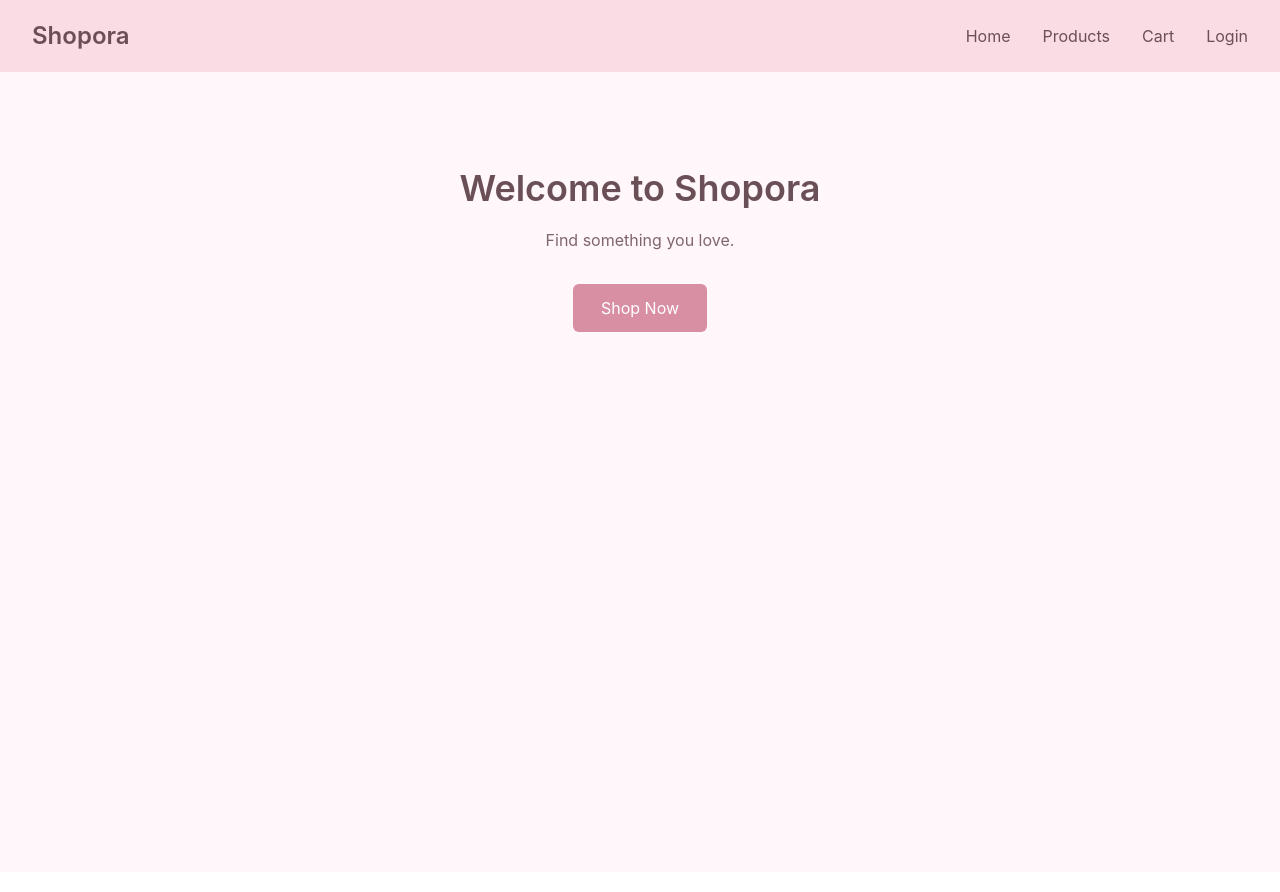
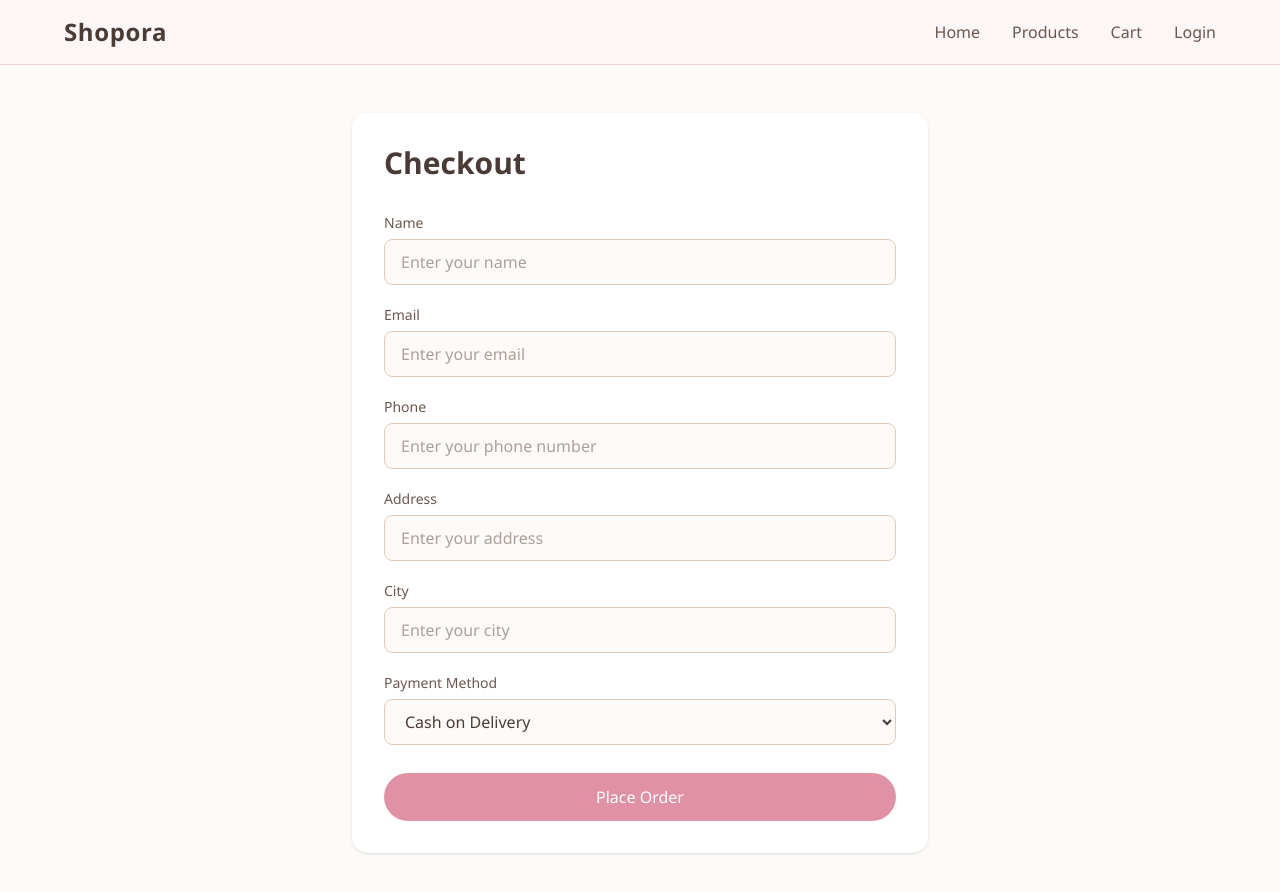
Before and after one commit to lalettywambo/react-shopora, a React (Vite) app: page /checkout in a window 1280 px wide. Shown: the top 892 px of the page. Built offline with nearby package versions, Linux system fonts and the light colour scheme.

Commit message:
change colour theme and add Readme.md

```diff
--- a/src/App.jsx
+++ b/src/App.jsx
@@ -1,11 +1,24 @@
+import { Routes, Route } from "react-router-dom"
 import Navbar from "./components/Navbar"
 import Home from "./pages/Home"
+import Products from "./pages/Products"
+import ProductDetails from "./pages/ProductDetails"
+import Cart from "./pages/Cart"
+import Checkout from "./pages/Checkout"
+import Login from "./pages/Login"
 
 function App() {
   return (
     <>
       <Navbar />
-      <Home />
+      <Routes>
+        <Route path="/" element={<Home />} />
+        <Route path="/products" element={<Products />} />
+        <Route path="/products/:id" element={<ProductDetails />} />
+        <Route path="/cart" element={<Cart />} />
+        <Route path="/checkout" element={<Checkout />} />
+        <Route path="/login" element={<Login />} />
+      </Routes>
     </>
   )
 }
--- a/src/components/navbar.jsx
+++ b/src/components/navbar.jsx
@@ -1,29 +1,85 @@
+import { useState } from "react";
+import { NavLink } from "react-router-dom";
+import { useCart } from "../context/CartContext";
+
+const links = [
+  { to: "/", label: "Home" },
+  { to: "/products", label: "Products" },
+  { to: "/cart", label: "Cart" },
+  { to: "/login", label: "Login" },
+];
+
 function Navbar() {
+  const [isOpen, setIsOpen] = useState(false);
+  const { cart } = useCart();
+
+  const linkClasses = ({ isActive }) =>
+    `transition-colors duration-200 ${
+      isActive
+        ? "text-blush-600 font-semibold"
+        : "text-taupe-600 hover:text-blush-500"
+    }`;
+
   return (
-    <nav className="bg-[#F8DDE5] text-[#6B4F57] px-8 py-5 flex justify-between items-center">
-      <h1 className="text-2xl font-semibold">
-        Shopora
-      </h1>
+    <nav className="sticky top-0 z-50 bg-blush-50/90 backdrop-blur border-b border-blush-200 px-6 py-4">
+      <div className="max-w-6xl mx-auto flex justify-between items-center">
+        <NavLink
+          to="/"
+          className="text-2xl font-semibold tracking-wide text-taupe-700"
+          onClick={() => setIsOpen(false)}
+        >
+          Shopora
+        </NavLink>
 
-      <div className="flex gap-8">
-        <a href="/" className="hover:text-[#C77D92]">
-          Home
-        </a>
+        <div className="hidden md:flex items-center gap-8">
+          {links.map((link) => (
+            <NavLink key={link.to} to={link.to} className={linkClasses} end={link.to === "/"}>
+              {link.label === "Cart" ? (
+                <span className="relative">
+                  Cart
+                  {cart.length > 0 && (
+                    <span className="absolute -top-2 -right-4 bg-blush-500 text-white text-xs w-4 h-4 rounded-full flex items-center justify-center">
+                      {cart.length}
+                    </span>
+                  )}
+                </span>
+              ) : (
+                link.label
+              )}
+            </NavLink>
+          ))}
+        </div>
 
-        <a href="/products" className="hover:text-[#C77D92]">
-          Products
-        </a>
+        <button
+          type="button"
+          className="md:hidden text-taupe-600 hover:text-blush-500"
+          onClick={() => setIsOpen((prev) => !prev)}
+          aria-label="Toggle menu"
+          aria-expanded={isOpen}
+        >
+          <span className="block w-6 h-0.5 bg-current mb-1.5" />
+          <span className="block w-6 h-0.5 bg-current mb-1.5" />
+          <span className="block w-6 h-0.5 bg-current" />
+        </button>
+      </div>
 
-        <a href="/cart" className="hover:text-[#C77D92]">
-          Cart
-        </a>
-
-        <a href="/login" className="hover:text-[#C77D92]">
-          Login
-        </a>
-      </div>
+      {isOpen && (
+        <div className="md:hidden mt-4 flex flex-col gap-4 pb-2">
+          {links.map((link) => (
+            <NavLink
+              key={link.to}
+              to={link.to}
+              className={linkClasses}
+              end={link.to === "/"}
+              onClick={() => setIsOpen(false)}
+            >
+              {link.label} {link.label === "Cart" && cart.length > 0 ? `(${cart.length})` : ""}
+            </NavLink>
+          ))}
+        </div>
+      )}
     </nav>
-  )
+  );
 }
 
-export default Navbar
+export default Navbar;
--- a/src/index.css
+++ b/src/index.css
@@ -1 +1,31 @@
 @import "tailwindcss";
+
+@theme {
+  /* Nude / blush palette */
+  --color-nude-50: #fdfaf7;
+  --color-nude-100: #f8f0ea;
+  --color-nude-200: #f0e2d6;
+  --color-nude-300: #e4cdb8;
+
+  --color-blush-50: #fdf5f6;
+  --color-blush-100: #fbe8ec;
+  --color-blush-200: #f6d3db;
+  --color-blush-300: #edb3c1;
+  --color-blush-400: #e191a5;
+  --color-blush-500: #d1728b;
+  --color-blush-600: #b85975;
+  --color-blush-700: #94445e;
+
+  --color-taupe-500: #8a746c;
+  --color-taupe-600: #6b5750;
+  --color-taupe-700: #4a3b36;
+  --color-taupe-800: #372a26;
+
+  --font-sans: "Poppins", "Segoe UI", ui-sans-serif, system-ui, sans-serif;
+}
+
+body {
+  background-color: var(--color-nude-50);
+  font-family: var(--font-sans);
+  color: var(--color-taupe-700);
+}
--- a/src/main.jsx
+++ b/src/main.jsx
@@ -1,13 +1,16 @@
 import { StrictMode } from "react";
 import { createRoot } from "react-dom/client";
+import { BrowserRouter } from "react-router-dom";
 import "./index.css";
 import App from "./App.jsx";
 import { CartProvider } from "./context/CartContext";
 
 createRoot(document.getElementById("root")).render(
   <StrictMode>
-    <CartProvider>
-      <App />
-    </CartProvider>
+    <BrowserRouter>
+      <CartProvider>
+        <App />
+      </CartProvider>
+    </BrowserRouter>
   </StrictMode>
 );
--- a/src/pages/Cart.jsx
+++ b/src/pages/Cart.jsx
@@ -1,3 +1,4 @@
+import { Link } from "react-router-dom";
 import { useCart } from "../context/CartContext";
 
 function Cart() {
@@ -9,34 +10,66 @@ function Cart() {
   );
 
   return (
-    <div>
-      <h1>Shopping Cart</h1>
+    <div className="min-h-screen bg-nude-50 px-6 py-12">
+      <div className="max-w-3xl mx-auto">
+        <h1 className="text-3xl font-semibold text-taupe-700 mb-8">Shopping Cart</h1>
 
         {cart.length === 0 ? (
-        <p>Your cart is empty.</p>
+          <div className="bg-white rounded-2xl shadow-sm p-10 text-center">
+            <p className="text-taupe-500 mb-6">Your cart is empty.</p>
+            <Link
+              to="/products"
+              className="inline-block bg-blush-400 text-white px-6 py-2.5 rounded-full font-medium hover:bg-blush-500 transition-colors duration-200"
+            >
+              Browse Products
+            </Link>
+          </div>
         ) : (
-        <div>
+          <div className="bg-white rounded-2xl shadow-sm p-6">
+            <div className="flex flex-col gap-4">
               {cart.map((product, index) => (
-            <div key={index}>
+                <div
+                  key={index}
+                  className="flex items-center gap-4 border-b border-nude-200 pb-4 last:border-b-0 last:pb-0"
+                >
+                  <div className="bg-nude-100 rounded-xl p-2 shrink-0">
                     <img
                       src={product.image}
                       alt={product.title}
-                width="100"
+                      className="w-16 h-16 object-contain"
                     />
+                  </div>
 
-              <h2>{product.title}</h2>
+                  <div className="flex-1">
+                    <h2 className="text-taupe-700 font-medium">{product.title}</h2>
+                    <p className="text-blush-600 font-semibold">${product.price}</p>
+                  </div>
 
-              <p>${product.price}</p>
-
-              <button onClick={() => removeFromCart(index)}>
+                  <button
+                    onClick={() => removeFromCart(index)}
+                    className="text-taupe-500 hover:text-blush-600 text-sm font-medium transition-colors duration-200"
+                  >
                     Remove
                   </button>
                 </div>
               ))}
+            </div>
 
-          <h2>Total: ${total.toFixed(2)}</h2>
+            <div className="flex justify-between items-center mt-6 pt-6 border-t border-nude-200">
+              <h2 className="text-lg font-semibold text-taupe-700">
+                Total: ${total.toFixed(2)}
+              </h2>
+
+              <Link
+                to="/checkout"
+                className="bg-blush-400 text-white px-6 py-2.5 rounded-full font-medium hover:bg-blush-500 transition-colors duration-200"
+              >
+                Checkout
+              </Link>
+            </div>
           </div>
         )}
+      </div>
     </div>
   );
 }
--- a/src/pages/Checkout.jsx
+++ b/src/pages/Checkout.jsx
@@ -24,73 +24,84 @@ function Checkout() {
     alert("Order placed successfully!");
   }
 
+  const inputClasses =
+    "w-full rounded-lg border border-nude-300 bg-nude-50 px-4 py-2.5 text-taupe-700 placeholder-taupe-400 focus:outline-none focus:ring-2 focus:ring-blush-300 focus:border-blush-300 transition-colors duration-200";
+  const labelClasses = "block text-sm font-medium text-taupe-600 mb-1.5";
+
   return (
+    <div className="min-h-screen bg-nude-50 px-6 py-12">
+      <div className="max-w-xl mx-auto bg-white rounded-2xl shadow-sm p-8">
+        <h1 className="text-3xl font-semibold text-taupe-700 mb-8">Checkout</h1>
+
+        <form onSubmit={handleSubmit} className="flex flex-col gap-5">
           <div>
-      <h1>Checkout</h1>
-
-      <form onSubmit={handleSubmit}>
-        <div>
-          <label>Name</label>
+            <label className={labelClasses}>Name</label>
             <input
               type="text"
               name="name"
               value={formData.name}
               onChange={handleChange}
               placeholder="Enter your name"
+              className={inputClasses}
             />
           </div>
 
           <div>
-          <label>Email</label>
+            <label className={labelClasses}>Email</label>
             <input
               type="email"
               name="email"
               value={formData.email}
               onChange={handleChange}
               placeholder="Enter your email"
+              className={inputClasses}
             />
           </div>
 
           <div>
-          <label>Phone</label>
+            <label className={labelClasses}>Phone</label>
             <input
               type="tel"
               name="phone"
               value={formData.phone}
               onChange={handleChange}
               placeholder="Enter your phone number"
+              className={inputClasses}
             />
           </div>
 
           <div>
-          <label>Address</label>
+            <label className={labelClasses}>Address</label>
             <input
               type="text"
               name="address"
               value={formData.address}
               onChange={handleChange}
               placeholder="Enter your address"
+              className={inputClasses}
             />
           </div>
 
           <div>
-          <label>City</label>
+            <label className={labelClasses}>City</label>
             <input
               type="text"
               name="city"
               value={formData.city}
               onChange={handleChange}
               placeholder="Enter your city"
+              className={inputClasses}
             />
           </div>
 
           <div>
-          <label>Payment Method</label>
+            <label className={labelClasses}>Payment Method</label>
 
             <select
               name="paymentMethod"
               value={formData.paymentMethod}
               onChange={handleChange}
+              className={inputClasses}
             >
               <option>Cash on Delivery</option>
               <option>Card</option>
@@ -98,10 +109,14 @@ function Checkout() {
             </select>
           </div>
 
-        <button type="submit">
+          <button
+            type="submit"
+            className="mt-2 bg-blush-400 text-white rounded-full py-3 font-medium hover:bg-blush-500 transition-colors duration-200"
+          >
             Place Order
           </button>
         </form>
+      </div>
     </div>
   );
 }
--- a/src/pages/Home.jsx
+++ b/src/pages/Home.jsx
@@ -1,18 +1,27 @@
+import { Link } from "react-router-dom";
+
 function Home() {
   return (
-    <div className="min-h-screen bg-[#FFF7FA]">
-      <section className="text-center py-24 px-6">
-        <h1 className="text-4xl font-semibold text-[#6B4F57] mb-5">
+    <div className="min-h-screen bg-gradient-to-b from-blush-50 to-nude-50">
+      <section className="text-center py-28 px-6">
+        <span className="inline-block text-sm tracking-widest uppercase text-blush-500 mb-4">
+          New Season
+        </span>
+
+        <h1 className="text-5xl font-semibold text-taupe-700 mb-5">
           Welcome to Shopora
         </h1>
 
-        <p className="text-[#80656D] mb-8">
+        <p className="text-taupe-500 mb-10 max-w-md mx-auto">
           Find something you love.
         </p>
 
-        <button className="bg-[#D98FA3] text-white px-7 py-3 rounded-md hover:bg-[#C77D92]">
+        <Link
+          to="/products"
+          className="inline-block bg-blush-400 text-white px-8 py-3 rounded-full font-medium tracking-wide hover:bg-blush-500 transition-colors duration-200 shadow-sm"
+        >
           Shop Now
-        </button>
+        </Link>
       </section>
     </div>
   )
--- a/src/pages/Login.jsx
+++ b/src/pages/Login.jsx
@@ -1,8 +1,10 @@
 function Login() {
   return (
-    <div>
-      <h1>Login</h1>
-      <p>Login page</p>
+    <div className="min-h-screen bg-nude-50 px-6 py-12 flex items-center justify-center">
+      <div className="w-full max-w-sm bg-white rounded-2xl shadow-sm p-8 text-center">
+        <h1 className="text-3xl font-semibold text-taupe-700 mb-2">Login</h1>
+        <p className="text-taupe-500">Login page</p>
+      </div>
     </div>
   );
 }
--- a/src/pages/Products.jsx
+++ b/src/pages/Products.jsx
@@ -17,10 +17,11 @@ function Products() {
   }, []);
 
   return (
-    <div>
-      <h1>Products</h1>
+    <div className="min-h-screen bg-nude-50 px-6 py-12">
+      <div className="max-w-6xl mx-auto">
+        <h1 className="text-3xl font-semibold text-taupe-700 mb-8">Products</h1>
 
-      <div>
+        <div className="grid grid-cols-1 sm:grid-cols-2 lg:grid-cols-4 gap-6">
           {products.map((product) => (
             <ProductCard
               key={product.id}
@@ -29,6 +30,7 @@ function Products() {
           ))}
         </div>
       </div>
+    </div>
   );
 }
 
```
Also changed, not shown: src/components/ProductCard.jsx (+16 -9 lines), src/pages/ProductDetails.jsx (+5 -3 lines), 1 other file (tests, documents, lock files or other folders). Lines whose indentation alone changed are shown as unchanged.
